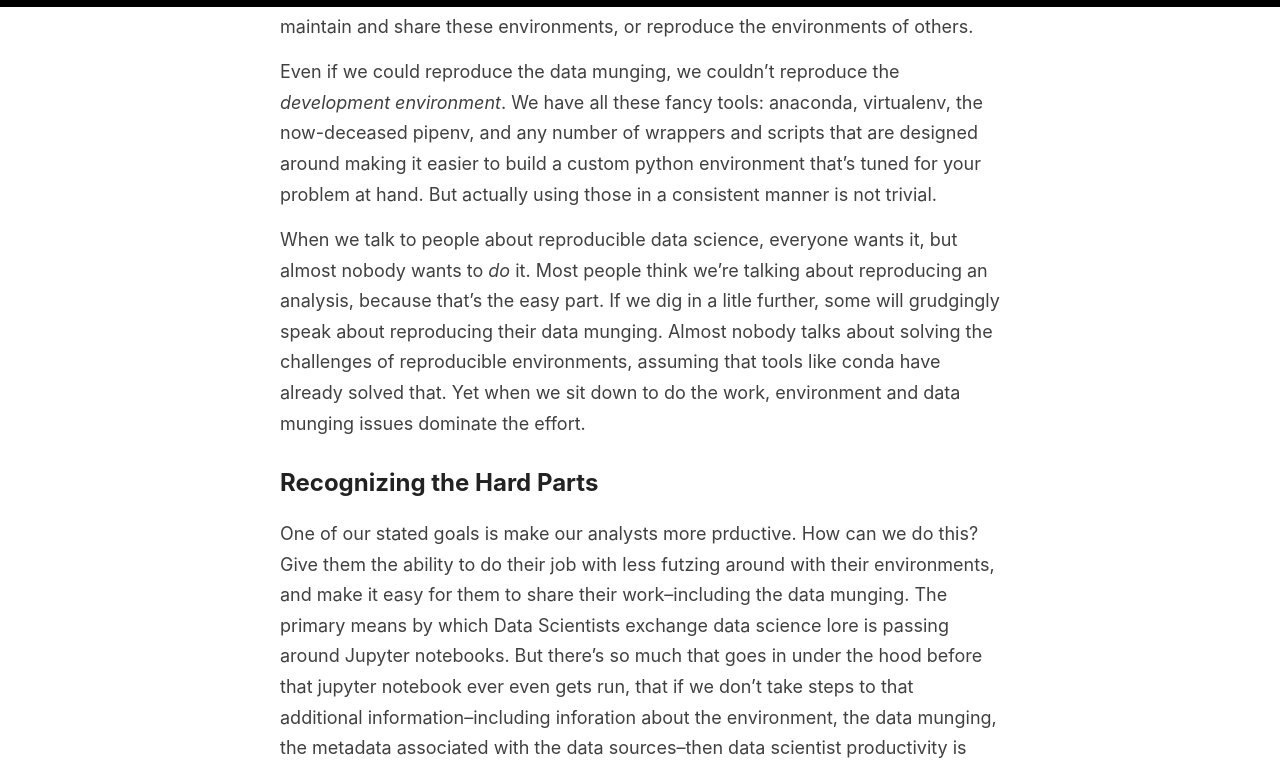
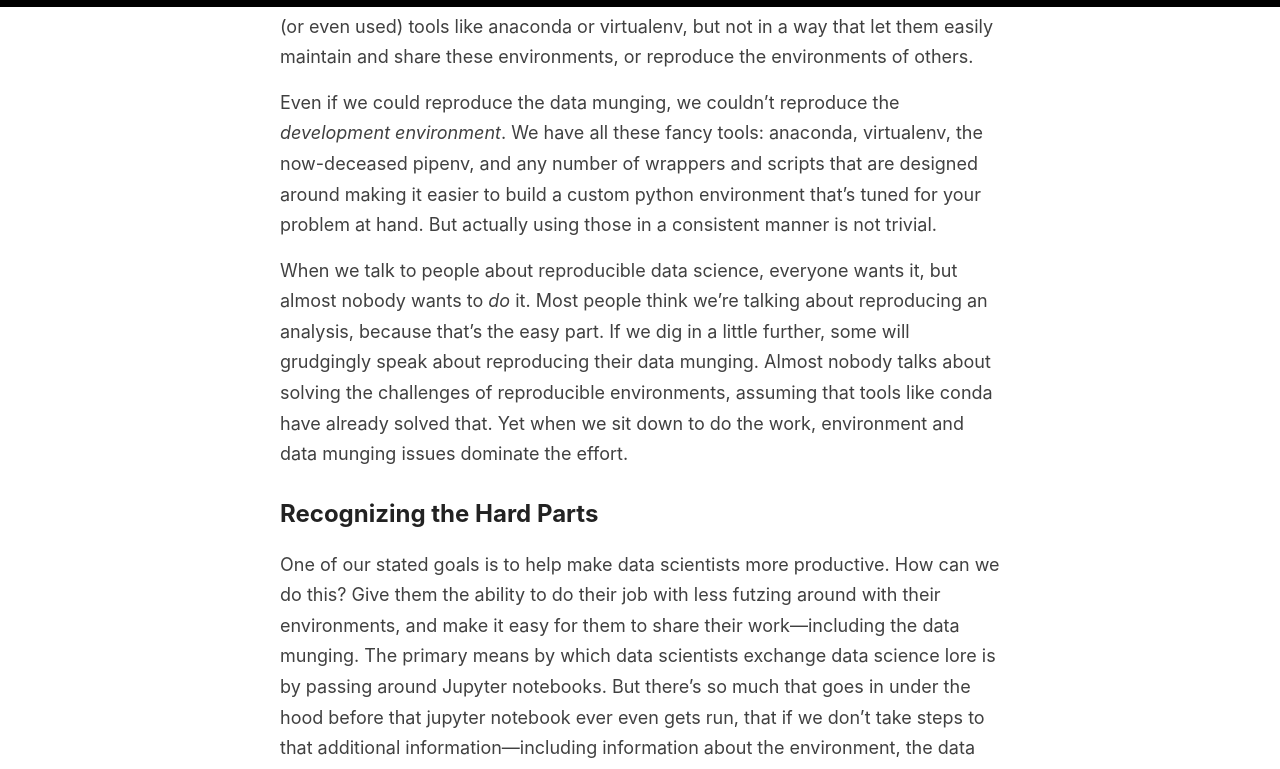
Before and after one commit to hackalog/hackalog.github.io, a Jekyll site: the page built from _posts/2020-02-20-reproducibility.md, in a window 1280 px wide and 1400 px high, scrolled down 2297 px. Shown: the top 769 px of the window. Built offline with Jekyll 4.4.1, drawn with Linux system fonts in a browser that asks for light colours; some of the changed text lies outside the part shown.

Commit message:
typos and a citation

```diff
--- a/_posts/2020-02-20-reproducibility.md
+++ b/_posts/2020-02-20-reproducibility.md
@@ -79,7 +80,7 @@ using those in a consistent manner is not trivial.
 When we talk to people about reproducible data science, everyone wants
 it, but almost nobody wants to *do* it. Most people think we're
 talking about reproducing an analysis, because that's the easy
-part. If we dig in a litle further, some will grudgingly speak about
+part. If we dig in a little further, some will grudgingly speak about
 reproducing their data munging. Almost nobody talks about solving the
 challenges of reproducible environments, assuming that tools like
 conda have already solved that. Yet when we sit down to do the work,
@@ -87,23 +88,24 @@ environment and data munging  issues dominate the effort.
 
 ## Recognizing the Hard Parts
 
-One of our stated goals is make our analysts more prductive. How can
-we do this? Give them the ability to do their job with less futzing
-around with their environments, and make it easy for them to share
-their work--including the data munging. The primary means by which
-Data Scientists exchange data science lore is passing around Jupyter
-notebooks. But there's so much that goes in under the hood before that
-jupyter notebook ever even gets run, that if we don't take steps to
-that additional information--including inforation about the
-environment, the data munging, the metadata associated with the data
-sources--then data scientist productivity is lost, analyst
-productivity is lost, and reproducibility goes right out the window.
+One of our stated goals is to help make data scientists more
+productive. How can we do this? Give them the ability to do their job
+with less futzing around with their environments, and make it easy for
+them to share their work—including the data munging. The primary means
+by which data scientists exchange data science lore is by passing
+around Jupyter notebooks. But there's so much that goes in under the
+hood before that jupyter notebook ever even gets run, that if we don't
+take steps to that additional information—including information about
+the environment, the data munging, the metadata associated with the
+data sources—then data scientist productivity is lost, and
+reproducibility goes right out the window.
 
 ![The Reproducibility Matrix][reproducible-matrix]
+*Source: [The Turing Way]*
 
-Our challenge is this: if we want reproducible data science -- and
+Our challenge is this: if we want reproducible data science—and
 that covers the entire spectrum of reproducibility, replicability,
-generalizability, and robustness-- then the hardest thing we have to
+generalizability, and robustness—then the hardest thing we have to
 do is **identify what the hard parts are**. The only way to do that is
 to repeatedly sit down with people and walk through their
 pipelines. As many people as we can. Take their work and attempt to
```
Also changed, not shown: other parts of _posts/2020-02-20-reproducibility.md (+11 -9 lines).
